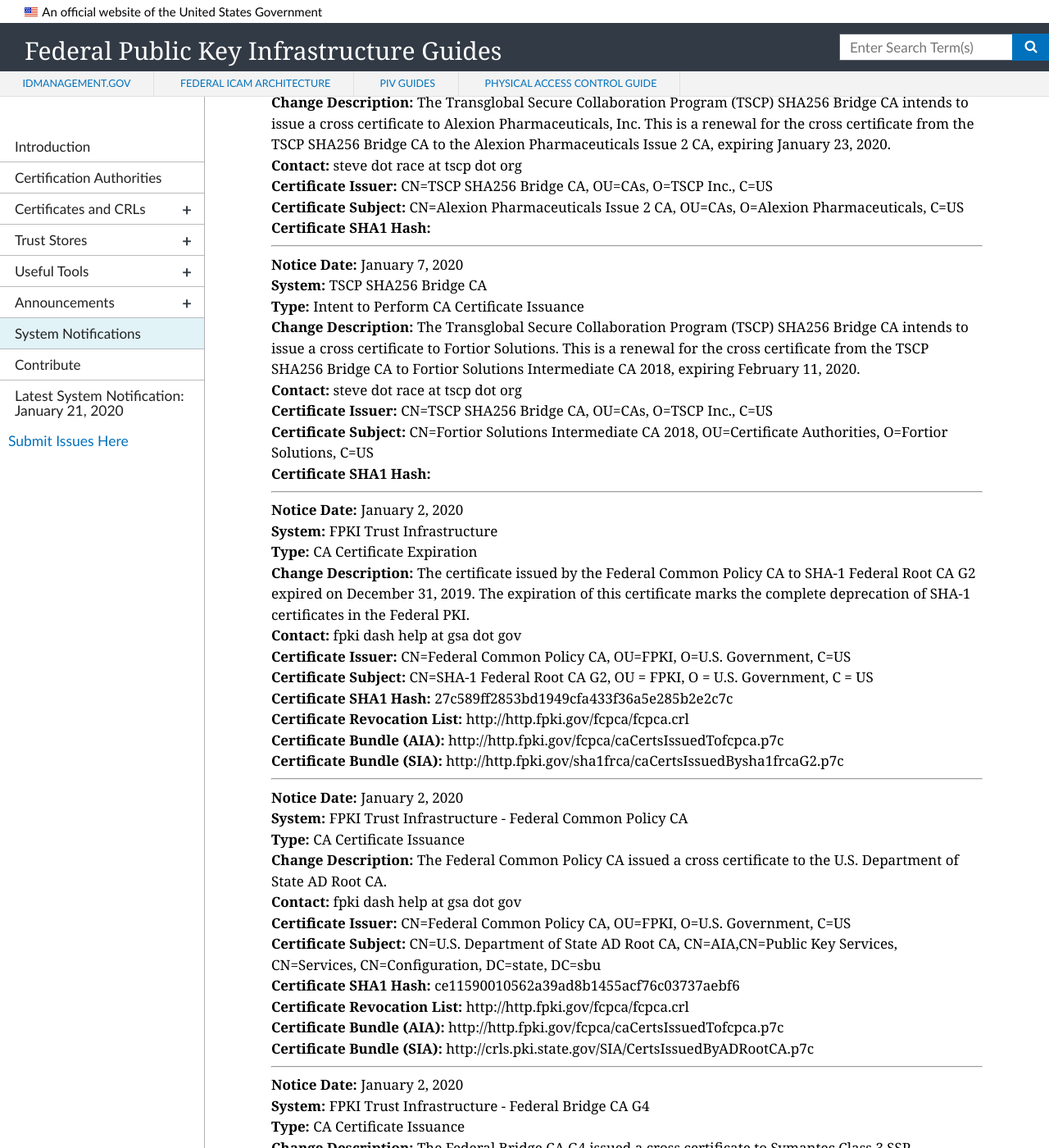
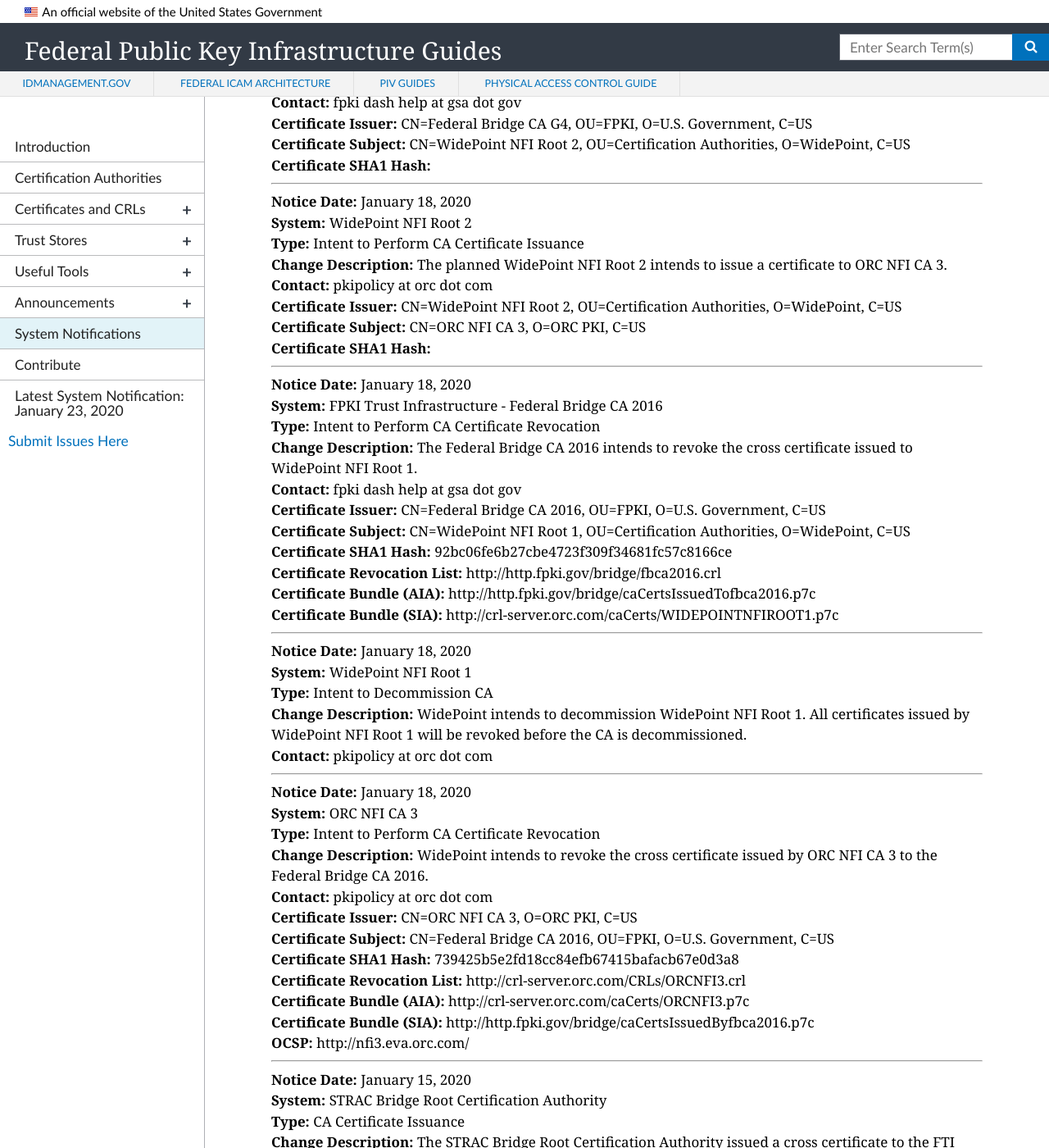
Before and after one commit to GSA/fpki-guides, a Jekyll site: the page built from pages/fpki_notifications.md, in a window 1280 px wide and 1400 px high, scrolled down 1698 px. Shown: the whole window at 82% size. Built offline with Jekyll 4.4.1, drawn with Linux system fonts in a browser that asks for light colours; nearby versions of some CDN libraries; some of the changed text lies outside the part shown.

Commit message:
Update notifications.yml

```diff
--- a/_data/notifications.yml
+++ b/_data/notifications.yml
@@ -1822,6 +1822,76 @@
   sia_uri: http://pki.fti.org/fti_ca/certificates/FTICA.p7c
   ocsp_uri: http://certstatus.strac.org
 
+- notice_date: January 18, 2020
+  change_type: Intent to Perform CA Certificate Revocation
+  start_datetime:
+  system: ORC NFI CA 3
+  change_description: WidePoint intends to revoke the cross certificate issued by ORC NFI CA 3 to the Federal Bridge CA 2016.
+  contact: pkipolicy at orc dot com
+  ca_certificate_hash: 739425b5e2fd18cc84efb67415bafacb67e0d3a8
+  ca_certificate_issuer: CN=ORC NFI CA 3, O=ORC PKI, C=US
+  ca_certificate_subject: CN=Federal Bridge CA 2016, OU=FPKI, O=U.S. Government, C=US
+  cdp_uri: http://crl-server.orc.com/CRLs/ORCNFI3.crl
+  aia_uri: http://crl-server.orc.com/caCerts/ORCNFI3.p7c
+  sia_uri: http://http.fpki.gov/bridge/caCertsIssuedByfbca2016.p7c
+  ocsp_uri: http://nfi3.eva.orc.com/
+
+- notice_date: January 18, 2020
+  change_type: Intent to Decommission CA
+  start_datetime:
+  system: WidePoint NFI Root 1
+  change_description: WidePoint intends to decommission WidePoint NFI Root 1. All certificates issued by WidePoint NFI Root 1 will be revoked before the CA is decommissioned.
+  contact: pkipolicy at orc dot com
+  ca_certificate_hash:
+  ca_certificate_issuer:
+  ca_certificate_subject:
+  cdp_uri:
+  aia_uri:
+  sia_uri:
+  ocsp_uri:
+
+- notice_date: January 18, 2020
+  change_type: Intent to Perform CA Certificate Revocation
+  start_datetime:
+  system: FPKI Trust Infrastructure - Federal Bridge CA 2016
+  change_description: The Federal Bridge CA 2016 intends to revoke the cross certificate issued to WidePoint NFI Root 1.
+  contact: fpki dash help at gsa dot gov
+  ca_certificate_hash: 92bc06fe6b27cbe4723f309f34681fc57c8166ce
+  ca_certificate_issuer: CN=Federal Bridge CA 2016, OU=FPKI, O=U.S. Government, C=US
+  ca_certificate_subject: CN=WidePoint NFI Root 1, OU=Certification Authorities, O=WidePoint, C=US
+  cdp_uri: http://http.fpki.gov/bridge/fbca2016.crl
+  aia_uri: http://http.fpki.gov/bridge/caCertsIssuedTofbca2016.p7c
+  sia_uri: http://crl-server.orc.com/caCerts/WIDEPOINTNFIROOT1.p7c
+  ocsp_uri:
+
+- notice_date: January 18, 2020
+  change_type: Intent to Perform CA Certificate Issuance
+  start_datetime:
+  system: WidePoint NFI Root 2
+  change_description: The planned WidePoint NFI Root 2 intends to issue a certificate to ORC NFI CA 3.
+  contact: pkipolicy at orc dot com
+  ca_certificate_hash:
+  ca_certificate_issuer: CN=WidePoint NFI Root 2, OU=Certification Authorities, O=WidePoint, C=US
+  ca_certificate_subject: CN=ORC NFI CA 3, O=ORC PKI, C=US
+  cdp_uri:
+  aia_uri:
+  sia_uri:
+  ocsp_uri:
+
+- notice_date: January 18, 2020
+  change_type: Intent to Perform CA Certificate Issuance
+  start_datetime:
+  system: FPKI Trust Infrastructure - Federal Bridge CA G4
+  change_description: The Federal Bridge CA G4 intends to issue a cross certificate to the planned WidePoint NFI Root 2.
+  contact: fpki dash help at gsa dot gov
+  ca_certificate_hash:
+  ca_certificate_issuer: CN=Federal Bridge CA G4, OU=FPKI, O=U.S. Government, C=US
+  ca_certificate_subject: CN=WidePoint NFI Root 2, OU=Certification Authorities, O=WidePoint, C=US
+  cdp_uri:
+  aia_uri:
+  sia_uri:
+  ocsp_uri:
+
 - notice_date: January 21, 2020
   change_type: CA Certificate Issuance
   start_datetime: January 17, 2020
@@ -1835,6 +1905,20 @@
   aia_uri: http://crls.pki.state.gov/AIA/CertsIssuedToDoSADRootCA.p7c
   sia_uri:
   ocsp_uri: http://ocsp.pki.state.gov/OCSP/DoSOCSPResponder
+
+- notice_date: January 23, 2020
+  change_type: Intent to Perform CA Certificate Issuance
+  start_datetime:
+  system: U.S. Department of State AD Root CA
+  change_description: The Department of State intends to re-key U.S. Department of State PIV CA2. The CA signing key length will be changed from its current 2048-bit key size to 3072-bits. The re-keyed U.S. Department of State PIV CA2 certificate will be issued from the 4096-bit U.S. Department of State AD Root CA.
+  contact: shomolp at state.gov or shanleyrj at state dot gov
+  ca_certificate_hash:
+  ca_certificate_issuer: CN=U.S. Department of State AD Root CA, CN=AIA, CN=Public Key Services, CN=Services, CN=Configuration, DC=state, DC=sbu
+  ca_certificate_subject: OU=U.S. Department of State PIV CA2, OU=Certification Authorities, OU=PIV, OU=Department of State, O=U.S. Government, C=US
+  cdp_uri:
+  aia_uri:
+  sia_uri:
+  ocsp_uri:
 
 #- notice_date:
 #  change_type: CA Certificate Issuance
```
